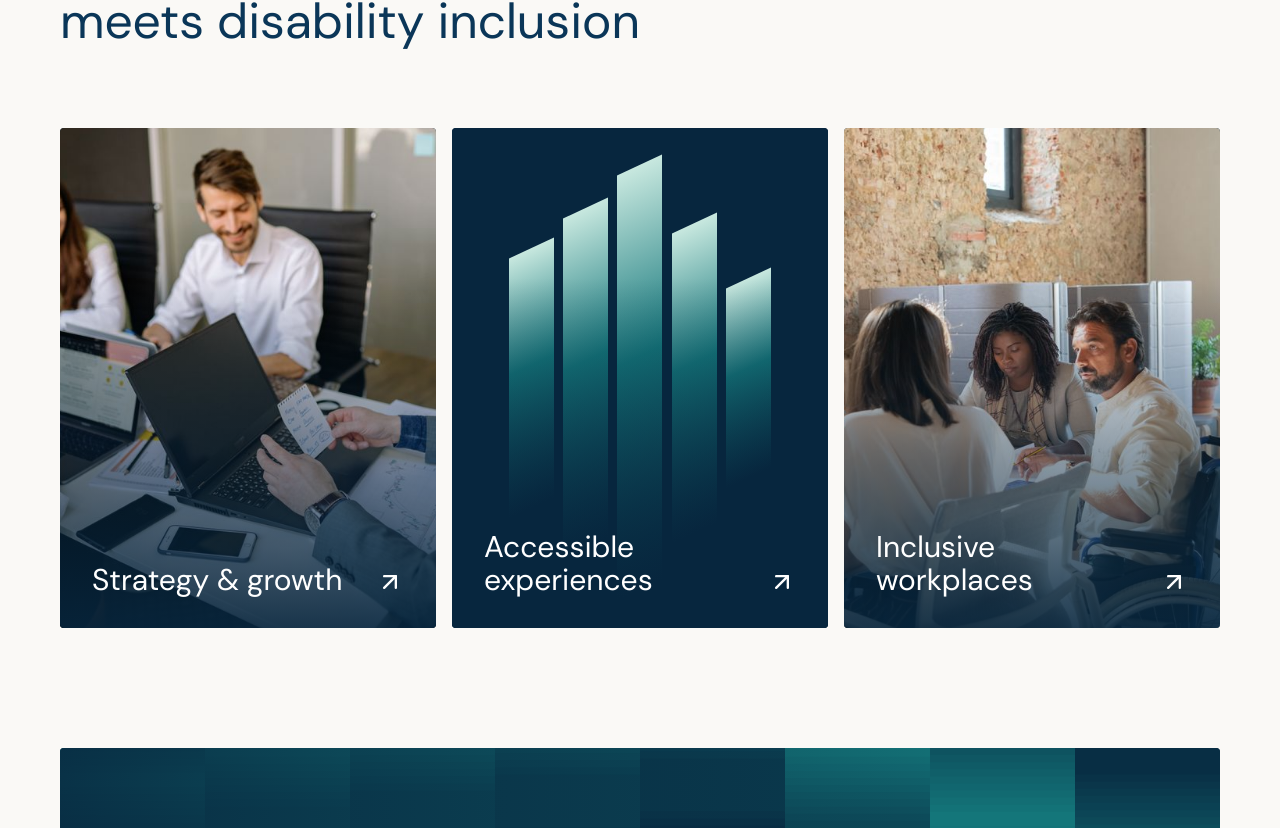
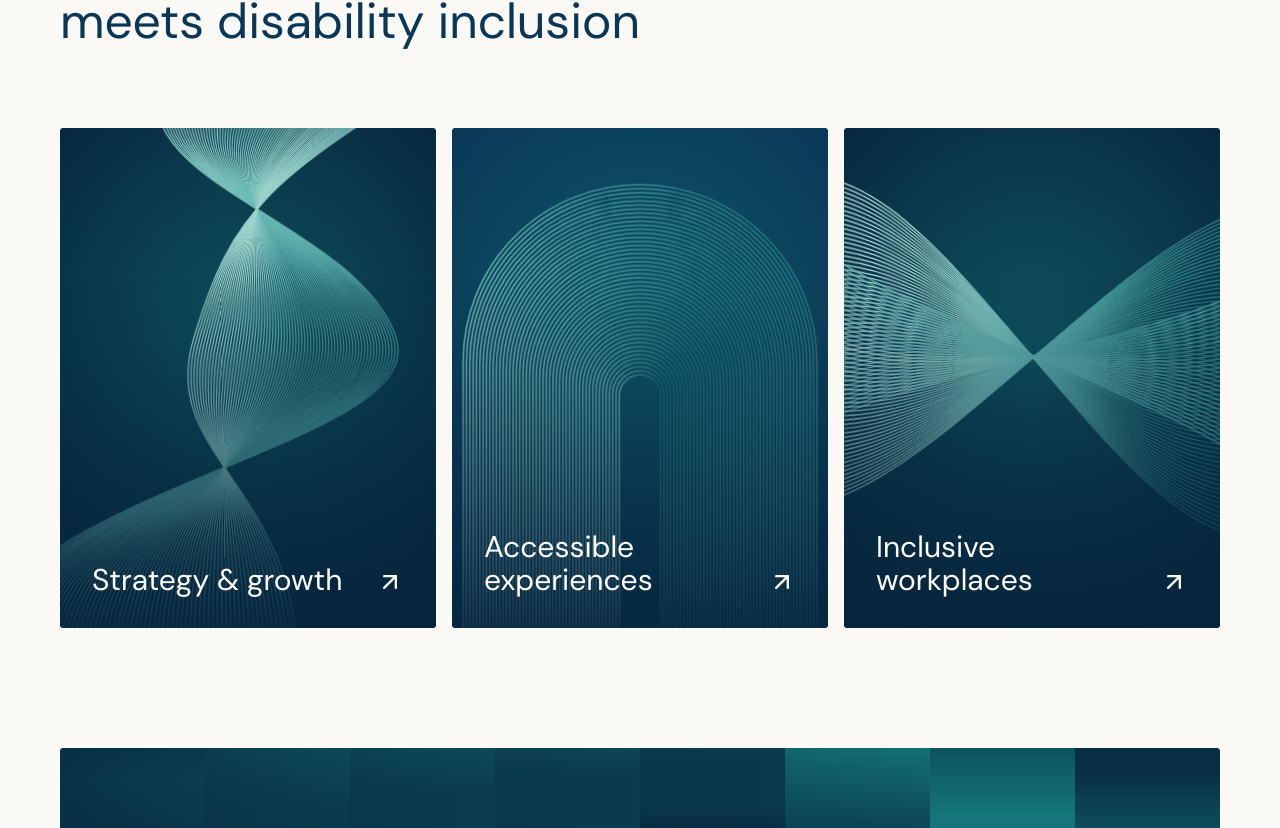
Before and after one commit to sbodine-lab/ublda-website, a React (Vite) app: page /consulting in a window 1280 px wide. Shown: the part 2837-3665 px from the top of the page. Built offline with nearby package versions, Linux system fonts and the light colour scheme.

Commit message:
Replace consulting people photography with generative art (#119)

```diff
--- /dev/null
+++ b/src/pages/consulting/GenerativeArt.css
@@ -0,0 +1,40 @@
+.st-art {
+  position: relative;
+  width: 100%;
+  height: 100%;
+  overflow: hidden;
+  isolation: isolate;
+  background: var(--st-dark);
+}
+.st-art > svg {
+  display: block;
+  width: 100%;
+  height: 100%;
+}
+.st-art-stop--mint { stop-color: var(--st-mint); }
+.st-art-stop--teal { stop-color: var(--st-teal); }
+.st-art-stop--accent { stop-color: var(--st-accent); }
+.st-art--perspective { background: var(--st-ink); }
+.st-art--accessibility { background: var(--st-ink); }
+.st-art--practice { background: var(--st-dark); }
+.st-art svg > g {
+  transform-box: view-box;
+  transform-origin: center;
+  animation-play-state: paused;
+}
+.st-art-float { animation: st-art-orbit 40s ease-in-out infinite alternate; }
+.st-art-rise { animation: st-art-rise 20s ease-in-out infinite alternate; }
+.st-art-breathe { animation: st-art-breathe 18s ease-in-out infinite alternate; }
+.st-art-weave { animation: st-art-weave 24s ease-in-out infinite alternate; }
+.st-art-weave--reverse { animation-direction: alternate-reverse; }
+.st-art-tide { animation: st-art-tide 26s ease-in-out infinite alternate; }
+.st-art[data-active="true"] svg > g { animation-play-state: running; }
+.st-paused .st-art svg > g { animation-play-state: paused; }
+@keyframes st-art-orbit { to { transform: rotate(22deg) scale(1.08); } }
+@keyframes st-art-rise { to { transform: translate(20px, -38px) rotate(-4deg); } }
+@keyframes st-art-breathe { to { transform: scale(1.08) translateY(-14px); } }
+@keyframes st-art-weave { to { transform: rotate(9deg) scale(1.07); } }
+@keyframes st-art-tide { to { transform: translateY(24px) scale(1.06); } }
+@media (prefers-reduced-motion: reduce) {
+  .st-art svg > g { animation: none; }
+}
--- /dev/null
+++ b/src/pages/consulting/GenerativeArt.tsx
@@ -0,0 +1,91 @@
+import { useEffect, useId, useRef } from "react";
+import "./GenerativeArt.css";
+
+type ArtKind = "strategy" | "accessibility" | "workplace" | "perspective" | "practice";
+
+/** Original vector studies: resolution-independent, decorative, and intentionally non-photographic. */
+export function GenerativeArt({ kind }: { kind: ArtKind }) {
+  const id = useId().replace(/:/g, "");
+  const root = useRef<HTMLDivElement>(null);
+  useEffect(() => {
+    const el = root.current;
+    if (!el) return;
+    let visible = false;
+    const sync = () => {
+      el.dataset.active = String(visible && !document.hidden);
+    };
+    const observer = new IntersectionObserver(([entry]) => {
+      visible = entry.isIntersecting;
+      sync();
+    });
+    observer.observe(el);
+    document.addEventListener("visibilitychange", sync);
+    return () => {
+      observer.disconnect();
+      document.removeEventListener("visibilitychange", sync);
+    };
+  }, []);
+  const wide = kind === "practice";
+  return (
+    <div ref={root} className={`st-art st-art--${kind}`} aria-hidden="true">
+      <svg viewBox={wide ? "0 0 1600 600" : "0 0 1000 1200"} preserveAspectRatio="xMidYMid slice" focusable="false">
+        <defs>
+          <linearGradient id={`${id}-ribbon`} x1="0" y1="0" x2="1" y2="1">
+            <stop className="st-art-stop--mint" />
+            <stop offset=".48" className="st-art-stop--teal" />
+            <stop offset="1" className="st-art-stop--accent" />
+          </linearGradient>
+          <linearGradient id={`${id}-reverse`} x1="1" y1="0" x2="0" y2="1">
+            <stop className="st-art-stop--accent" />
+            <stop offset=".55" className="st-art-stop--teal" />
+            <stop offset="1" className="st-art-stop--mint" />
+          </linearGradient>
+          <radialGradient id={`${id}-glow`}>
+            <stop className="st-art-stop--accent" stopOpacity=".65" />
+            <stop offset="1" className="st-art-stop--accent" stopOpacity="0" />
+          </radialGradient>
+        </defs>
+        <ellipse cx={wide ? 800 : 500} cy={wide ? 300 : 520} rx={wide ? 1000 : 680} ry={wide ? 500 : 780} fill={`url(#${id}-glow)`} />
+        {kind === "perspective" && (
+          <g className="st-art-float" fill="none" stroke={`url(#${id}-ribbon)`} strokeWidth="2.4">
+            {Array.from({ length: 64 }, (_, i) => {
+              const angle = (i / 64) * Math.PI * 2;
+              const width = 160 + 190 * (1 + Math.cos(angle));
+              return <ellipse key={i} cx="500" cy="600" rx={width} ry="395" transform={`rotate(${i * 2.8125} 500 600)`} opacity={0.45 + 0.5 * (1 + Math.sin(angle)) / 2} />;
+            })}
+          </g>
+        )}
+        {kind === "strategy" && (
+          <g className="st-art-rise" fill="none" stroke={`url(#${id}-ribbon)`} strokeWidth="3">
+            {Array.from({ length: 70 }, (_, i) => (
+              <path key={i} d={`M ${-160 + i * 11} 1380 C ${-320 + i * 14} 870, ${960 - i * 10} 810, ${850 - i * 7} 510 S ${120 + i * 6} 130, ${330 + i * 11} -180`} />
+            ))}
+          </g>
+        )}
+        {kind === "accessibility" && (
+          <g className="st-art-breathe" fill="none" stroke={`url(#${id}-reverse)`} strokeWidth="3.5">
+            {Array.from({ length: 48 }, (_, i) => {
+              const x = 85 + i * 7.8, y = 150 + i * 9.5, r = 415 - i * 7.8;
+              return <path key={i} d={`M ${x} 1400 V ${y + r} A ${r} ${r} 0 0 1 ${1000 - x} ${y + r} V 1400`} />;
+            })}
+          </g>
+        )}
+        {kind === "workplace" && (
+          <>
+            <g className="st-art-weave" fill="none" stroke={`url(#${id}-ribbon)`} strokeWidth="3">
+              {Array.from({ length: 52 }, (_, i) => <path key={i} d={`M -160 ${190 + i * 12} C 220 ${-150 + i * 14}, 780 ${1250 - i * 14}, 1160 ${910 - i * 12}`} />)}
+            </g>
+            <g className="st-art-weave st-art-weave--reverse" fill="none" stroke={`url(#${id}-reverse)`} strokeWidth="3">
+              {Array.from({ length: 52 }, (_, i) => <path key={i} d={`M -160 ${910 - i * 12} C 220 ${1250 - i * 14}, 780 ${-150 + i * 14}, 1160 ${190 + i * 12}`} />)}
+            </g>
+          </>
+        )}
+        {kind === "practice" && (
+          <g className="st-art-tide" fill="none" stroke={`url(#${id}-ribbon)`} strokeWidth="2.5">
+            {Array.from({ length: 65 }, (_, i) => <path key={i} d={`M -100 ${-220 + i * 16} C 380 ${820 - i * 9}, 470 ${-340 + i * 12}, 810 ${40 + i * 8} S 1300 ${760 - i * 10}, 1700 ${-100 + i * 14}`} />)}
+          </g>
+        )}
+      </svg>
+    </div>
+  );
+}
--- a/src/pages/consulting/Studio.css
+++ b/src/pages/consulting/Studio.css
@@ -441,15 +441,10 @@ html.st-menu-open {
   padding-block: 56px 0;
   align-items: start;
 }
-.st-story-photo {
+.st-story-art {
   height: auto;
   aspect-ratio: 2 / 3;
   overflow: hidden;
-}
-.st-story-photo img {
-  height: 100%;
-  width: 100%;
-  object-position: center;
 }
 .st-story h2 {
   font-size: 33.6px;
@@ -507,8 +502,7 @@ html.st-menu-open {
   background: var(--st-dark);
   color: white;
 }
-.st-service-card > img,
-.st-service-card > .st-access-art {
+.st-service-card > .st-art {
   position: absolute;
   inset: 0;
   width: 100%;
@@ -551,8 +545,8 @@ html.st-menu-open {
     transform 0.4s 0.35s;
   z-index: 2;
 }
-.st-service-card:hover > img,
-.st-service-card:focus-visible > img {
+.st-service-card:hover > .st-art,
+.st-service-card:focus-visible > .st-art {
   transform: scale(1.045);
   filter: brightness(0.3);
 }
@@ -564,35 +558,6 @@ html.st-menu-open {
 .st-service-card:focus-visible .st-service-desc {
   opacity: 1;
   transform: none;
-}
-.st-access-art {
-  background: var(--st-dark);
-  position: relative;
-  display: flex;
-  gap: 9px;
-  align-items: center;
-  justify-content: center;
-  overflow: hidden;
-  min-height: 300px;
-}
-.st-access-art span {
-  display: block;
-  height: 52%;
-  width: 12%;
-  background: linear-gradient(var(--st-mint), var(--st-band-bright) 45%, var(--st-dark));
-  transform: skewY(-25deg);
-}
-.st-access-art span:nth-child(2) {
-  height: 68%;
-}
-.st-access-art span:nth-child(3) {
-  height: 85%;
-}
-.st-access-art span:nth-child(4) {
-  height: 62%;
-}
-.st-access-art span:nth-child(5) {
-  height: 40%;
 }
 .st-callout {
   margin-top: 100px;
@@ -859,8 +824,7 @@ html.st-menu-open {
   height: 540px;
   overflow: hidden;
 }
-.st-service-image > img,
-.st-service-image > .st-access-art {
+.st-service-image > .st-art {
   height: 100%;
   width: 100%;
 }
@@ -885,14 +849,9 @@ html.st-menu-open {
   height: 580px;
   overflow: hidden;
 }
-.st-detail-art > img,
-.st-detail-art > .st-access-art {
+.st-detail-art > .st-art {
   width: 100%;
   height: 100%;
-}
-.st-detail-art:has(.st-service-photo) {
-  height: auto;
-  aspect-ratio: 3 / 2;
 }
 .st-detail-body {
   display: grid;
@@ -951,13 +910,13 @@ html.st-menu-open {
 .st-work-row .st-button {
   margin-top: 20px;
 }
-.st-campus-image {
-  height: auto;
+.st-practice-art {
+  aspect-ratio: 8 / 3;
   overflow: hidden;
 }
-.st-campus-image img {
+.st-practice-art > .st-art {
   width: 100%;
-  height: auto;
+  height: 100%;
 }
 .st-timeline {
   display: grid;
@@ -1044,12 +1003,6 @@ html.st-menu-open {
 }
 .st-work-logo .st-brand-logo {
   max-width: 172px;
-}
-.st .st-service-photo--strategy {
-  object-position: 45% center;
-}
-.st .st-service-photo--workplace {
-  object-position: 73% center;
 }
 .st-partner-grid h2 {
   font-size: 26px;
@@ -1538,7 +1491,7 @@ html.st-menu-open {
   .st-story h2 {
     font-size: 28px;
   }
-  .st-story-photo {
+  .st-story-art {
     height: auto;
   }
   .st-section {
@@ -1775,7 +1728,7 @@ html.st-menu-open {
     gap: 35px;
     padding-top: 55px;
   }
-  .st-story-photo {
+  .st-story-art {
     height: auto;
     max-width: 400px;
   }
@@ -1987,8 +1940,8 @@ html.st-menu-open {
   .st-work-row p:not(.st-eyebrow) {
     font-size: 18px;
   }
-  .st-campus-image {
-    height: auto;
+  .st-practice-art {
+    aspect-ratio: 4 / 3;
   }
   .st-timeline {
     grid-template-columns: 1fr;
--- a/src/pages/consulting/StudioPages.tsx
+++ b/src/pages/consulting/StudioPages.tsx
@@ -2,6 +2,7 @@ import { useEffect, useState, type CSSProperties, type FormEvent } from "react";
 import { Link, Navigate, useParams } from "react-router-dom";
 import { ArrowUpRight, ArrowRight } from "lucide-react";
 import { Bands, Button, Callout, Intro, Studio } from "./Studio";
+import { GenerativeArt } from "./GenerativeArt";
 import { AREAS, RESEARCH } from "./research";
 import { LEADERS, PARTNERS, ROSS_ADDRESS, CONTACT_MAILTO } from "./content";
 import { CONSULTING_FORM_URL, MEMBERSHIP_FORM_URL } from "../../lib/forms";
@@ -37,34 +38,8 @@ function BrandLogo({ src, alt }: { src: string; alt: string }) {
   );
 }
 
-function ServiceArt({
-  area,
-  full = false,
-}: {
-  area: (typeof AREAS)[number];
-  full?: boolean;
-}) {
-  return area.image ? (
-    <img
-      src={area.image}
-      srcSet={`${area.imageSmall} 960w, ${area.image} 2400w`}
-      sizes={full ? "100vw" : "(max-width: 700px) 100vw, 45vw"}
-      className={`st-service-photo st-service-photo--${area.id}`}
-      alt={area.imageAlt}
-      width="2400"
-      height="1600"
-      loading="lazy"
-      decoding="async"
-    />
-  ) : (
-    <div className="st-access-art" aria-hidden="true">
-      <span />
-      <span />
-      <span />
-      <span />
-      <span />
-    </div>
-  );
+function ServiceArt({ area }: { area: (typeof AREAS)[number] }) {
+  return <GenerativeArt kind={area.id} />;
 }
 function ServiceCards() {
   return (
@@ -280,15 +255,8 @@ export function StudioHome() {
       </section>
       <Metrics />
       <section className="st-wrap st-story" data-enter>
-        <div className="st-story-photo">
-          <img
-            src="/consulting/ross-study.jpg"
-            width="800"
-            height="1200"
-            decoding="async"
-            alt="Students working together around a study table at Michigan Ross"
-            loading="lazy"
-          />
+        <div className="st-story-art">
+          <GenerativeArt kind="perspective" />
         </div>
         <div>
           <h2>
@@ -416,7 +384,7 @@ export function StudioServiceDetail() {
         <p>{area.desc}</p>
       </Intro>
       <div className="st-wrap st-detail-art">
-        <ServiceArt area={area} full />
+        <ServiceArt area={area} />
       </div>
       <section className="st-wrap st-detail-body" data-enter>
         <h2>
@@ -516,23 +484,8 @@ export function StudioPractice() {
           on business strategy and inclusion.
         </p>
       </Intro>
-      <div className="st-wrap st-campus-image">
-        <picture>
-          <source
-            media="(max-width: 700px)"
-            srcSet="/consulting/ross-wintergarden.jpg"
-            width="900"
-            height="1200"
-          />
-          <img
-            src="/consulting/ross-common-full.jpg"
-            width="1658"
-            height="447"
-            loading="lazy"
-            decoding="async"
-            alt="Students studying and gathering in the Michigan Ross Winter Garden"
-          />
-        </picture>
+      <div className="st-wrap st-practice-art">
+        <GenerativeArt kind="practice" />
       </div>
       <section className="st-wrap st-detail-body" data-enter>
         <h2>
--- a/src/pages/consulting/research.ts
+++ b/src/pages/consulting/research.ts
@@ -51,10 +51,6 @@ export const AREAS = [
   {
     id: "strategy",
     title: "Strategy & growth",
-    image: "/consulting/strategy-meeting-2400.jpg",
-    imageSmall: "/consulting/strategy-meeting-960.jpg",
-    imageAlt:
-      "Colleagues reviewing research, charts, and business plans around a table",
     desc: "Help organizations with a disability mission make informed choices about where to go next.",
     detail:
       "We research markets, compare options, and develop business cases that connect an organization’s ambitions to practical decisions.",
@@ -67,9 +63,6 @@ export const AREAS = [
   {
     id: "accessibility",
     title: "Accessible experiences",
-    image: "",
-    imageSmall: "",
-    imageAlt: "",
     desc: "Look closely at the websites, communications, and programs people use. Find the barriers. Recommend improvements.",
     detail:
       "We examine how people find information and take part in an organization’s services, with attention to disability and accessibility.",
@@ -82,10 +75,6 @@ export const AREAS = [
   {
     id: "workplace",
     title: "Inclusive workplaces",
-    image: "/consulting/workplace-meeting-2400.jpg",
-    imageSmall: "/consulting/workplace-meeting-960.jpg",
-    imageAlt:
-      "Colleagues collaborating at an office table, including a wheelchair user",
     desc: "Help organizations understand how recruiting, hiring, and everyday work can include more people.",
     detail:
       "We look at the employee journey and research ways to make information, processes, and support easier to access.",
@@ -95,4 +84,4 @@ export const AREAS = [
       "Workplace practices and support",
     ],
   },
-];
+] as const;
```
Also changed, not shown: 1 other file (tests, documents, lock files or other folders).
